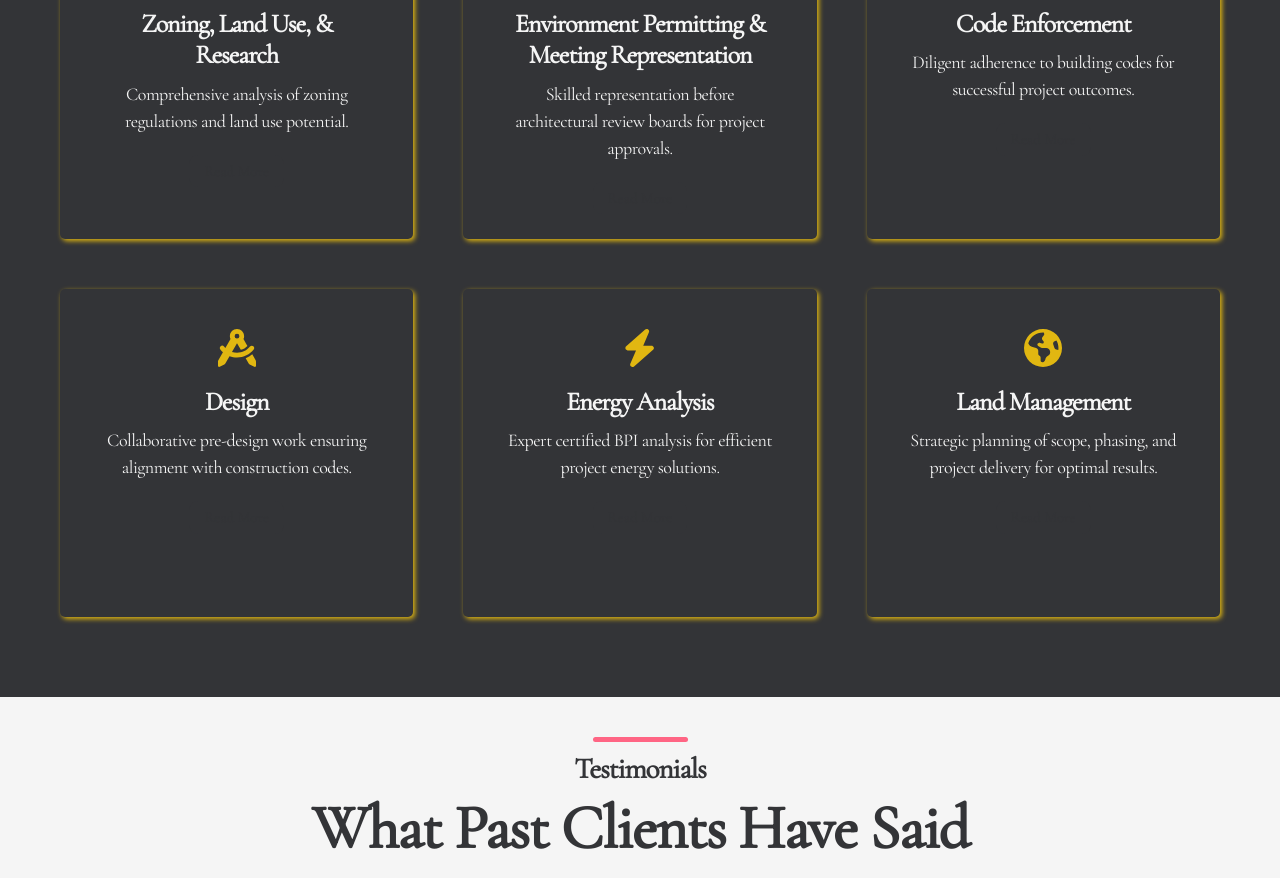
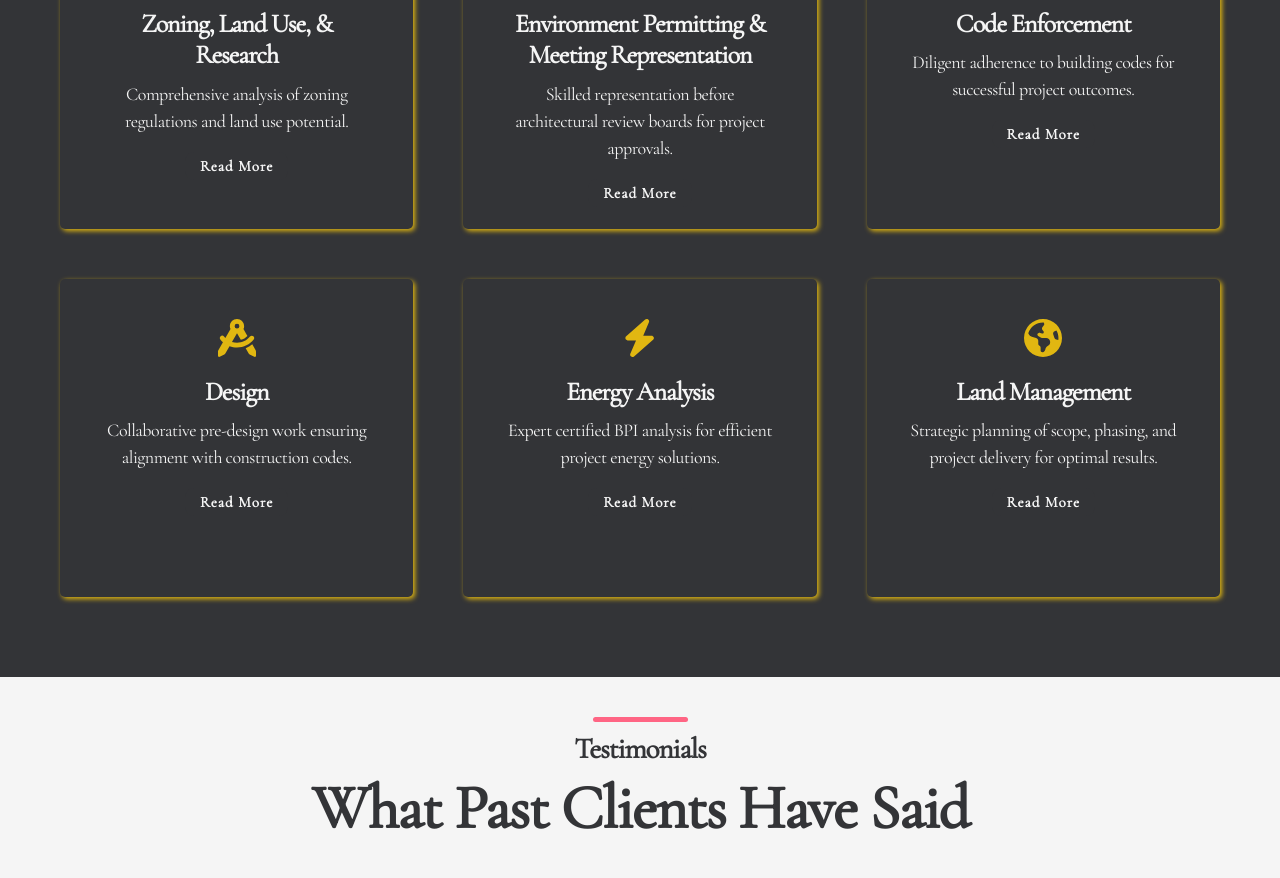
Before and after one commit to Caleb-Rogers/bmonroe-consulting, a Next.js app: page / in a window 1280 px wide. Shown: the part 1900-2778 px from the top of the page. Built offline with nearby package versions, Linux system fonts and the light colour scheme.

Commit message:
Click Effects for Services Section Buttons

```diff
--- a/src/components/ServicesSection/ServicesSection.css
+++ b/src/components/ServicesSection/ServicesSection.css
@@ -88,23 +88,58 @@ body {
 }
 
 .serv-box .serv-btn {
+  font-size: 2rem;
+  padding: 1.8rem 0;
+  overflow: visible;
+}
+.serv-btn {
   position: relative;
-  display: inline-flex;
+  box-sizing: border-box;
   text-decoration: none;
-  font-size: 1.8rem;
-  font-weight: 500;
-  letter-spacing: 0;
-  padding: 0.8rem 1.8rem;
+  cursor: pointer;
+  user-select: none;
+  font-size: 2rem;
+  font-weight: 600;
+  letter-spacing: 1px;
+  padding: 2.4rem 4rem;
+  margin: 0;
   border-radius: 9px;
-  overflow: hidden;
-  transition: 0.6s cubic-bezier(0.01, 1.69, 0.99, 0.94);
+  overflow: visible;
 }
-
-.serv-box .serv-btn:link,
-.serv-box .serv-btn:visited {
+.serv-btn:link,
+.serv-btn:visited {
   position: relative;
   background-color: #333437;
-  color: #333437;
+  color: #f5f5f5;
+}
+.serv-btn {
+  transition: none;
+  transition-duration: 0.3s;
+}
+.serv-btn:after {
+  content: "";
+  display: block;
+  position: absolute;
+  border-radius: 9px;
+  left: 0;
+  top: 0;
+  width: 100%;
+  height: 100%;
+  opacity: 0;
+  transition: all 0.3s;
+  box-shadow: 0 0 2.4rem 4rem #333437;
+}
+.serv-btn:active:after {
+  box-shadow: 0 0 0 0 #333437;
+  position: absolute;
+  border-radius: 9px;
+  left: 0;
+  top: 0;
+  opacity: 1;
+  transition: 0s;
+}
+.serv-btn:active {
+  top: 1px;
 }
 
 .serv-box:hover {
@@ -225,10 +260,6 @@ body {
   }
   .serv-sec-desc {
     font-size: 1.8rem;
-  }
-  .serv-box .serv-btn {
-    font-size: 1.8rem;
-    padding: 0.8rem 1.8rem;
   }
 }
 
```
